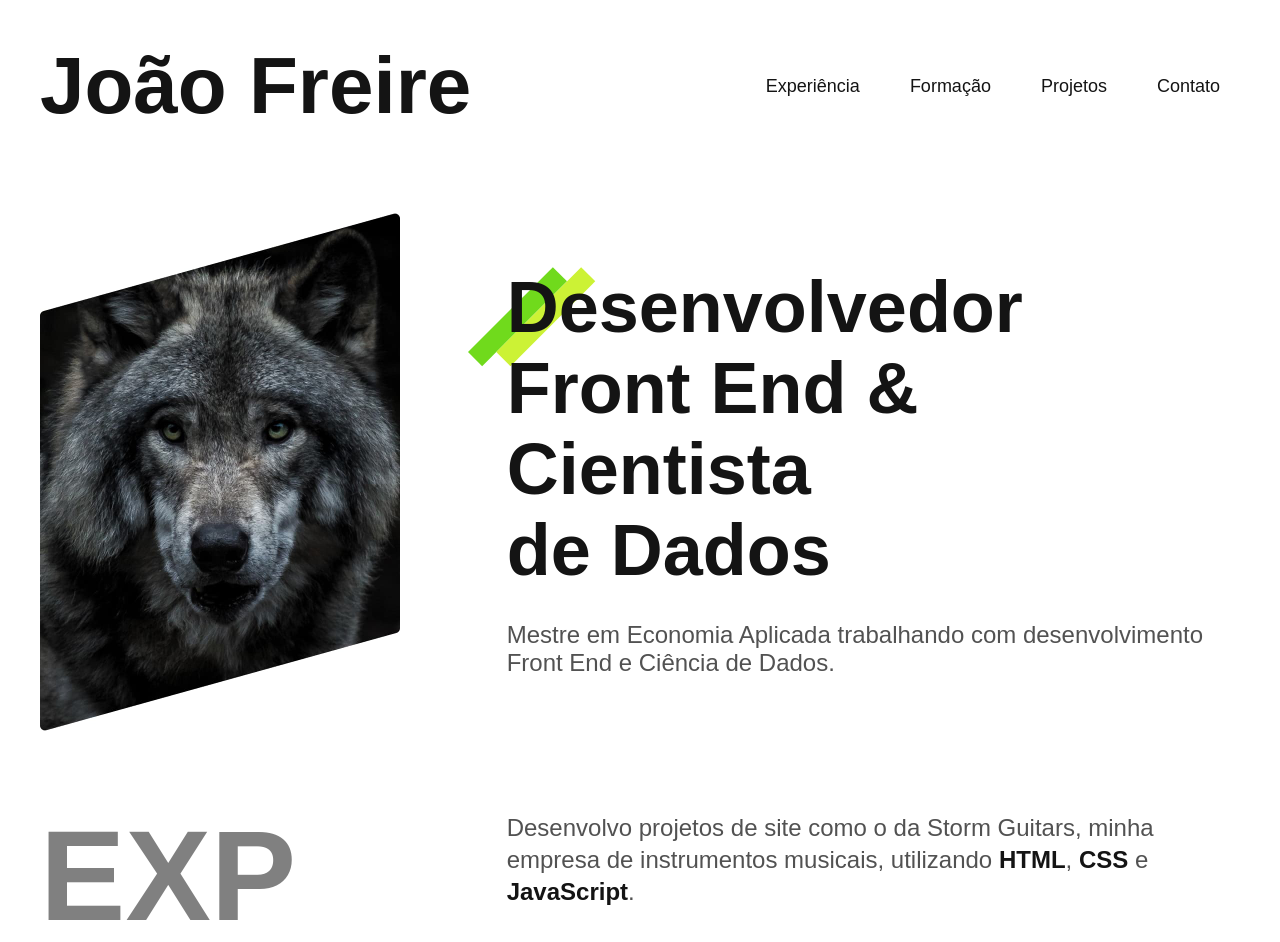
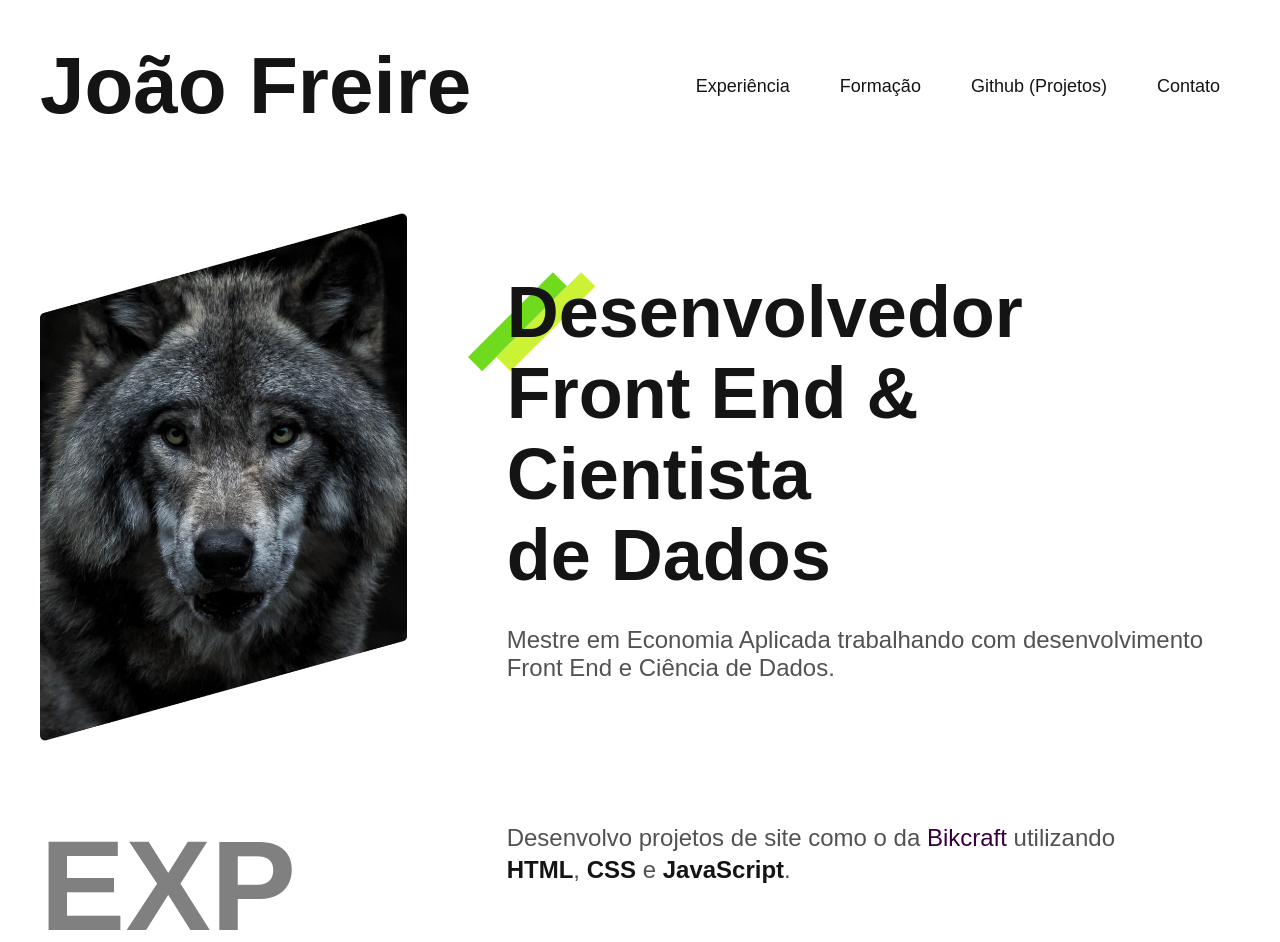
Before and after one commit to joaoaugustofrei/joaoaugustofrei.github.io, a plain HTML site: page index.html in a window 1280 px wide. Shown: the top 942 px of the page. Drawn offline with Linux system fonts and the light colour scheme; a web font is replaced by a local one.

Commit message:
atualizacao 26jul

```diff
--- a/css/experiencia.css
+++ b/css/experiencia.css
@@ -17,6 +17,11 @@
   margin-bottom: 60px;
   max-width: 50ch;
   color: #525252;
+}
+
+.experiencia-texto a {
+  text-decoration: none;
+  color: #36003d;
 }
 
 .experiencia-texto strong {
--- a/css/header.css
+++ b/css/header.css
@@ -1,8 +1,3 @@
-/* Se usa padding porque se eu quiser colorir o background depois, o padding faz parte do elemento, enquanto o margin é de fora.
-
-Tamanho máximo é importante. Um item de blocok que tem tamanho máximo eu alinho com margin-left e margin-right: auto!
-*/
-
 .header {
   max-width: 1200px;
   padding: 40px 20px;
@@ -11,8 +6,6 @@ Tamanho máximo é importante. Um item de blocok que tem tamanho máximo eu alin
   justify-content: space-between;
   align-items: center;
 }
-
-/* flex wrap é para caso eu diminua o tamanho da página os itens quebrem de linha */
 
 .header-menu {
   display: flex;
@@ -25,18 +18,15 @@ Tamanho máximo é importante. Um item de blocok que tem tamanho máximo eu alin
   font-size: 5rem;
 }
 
-/* Sempre bom colocar padding em links para aumentar a área de clique */
-
 .header-menu a {
   font-size: 1.125rem;
   line-height: 1.3rem;
   padding: 10px 20px;
+  position: relative;
   text-decoration: none;
   color: #141414;
   display: block;
 }
-
-/* Agora vamos ver a partir de quando o site começa a quebrar, e definir uma media query max-width para que a partir de um certo ponto a gente mude o display, para ficar bom em telas menores */
 
 @media (max-width: 800px) {
   .header {
--- a/css/introducao.css
+++ b/css/introducao.css
@@ -14,8 +14,6 @@
   margin-bottom: 30px;
   position: relative;
 }
-
-/* Queremos que o detalhe fique posicionado atrás do texto, o pai tem que ser position-relative e temos que usar o z-index: -1;*/
 
 .introducao h1::before {
   content: "";
@@ -34,7 +32,9 @@
   color: #525252;
 }
 
-/* Como eu não quero quebrar a palavra desenvolvedor, abaixo de um certo tamanho eu vou só diminuir o tamanho da fonte */
+.introducao a {
+  text-decoration: none;
+}
 
 @media (max-width: 1000px) {
   .header h1 {
@@ -45,8 +45,6 @@
   }
 }
 
-/* Agora no proximo ponto de quebra */
-
 @media (max-width: 800px) {
   .introducao {
     grid-template-columns: 1fr 1fr;
@@ -55,7 +53,6 @@
   .introducao h1 {
     font-size: 2rem;
   }
-  /* Agora para diminuir o detalhe */
   .introducao h1::before {
     width: 30px;
     height: 15px;
--- a/css/style.css
+++ b/css/style.css
@@ -1,8 +1,3 @@
-/* Em prol da organização do código, podemos criar arquivos css diferentes para cada parte do site. Podemos fazer de duas formas: linkar direto no HTML, fazendo outro link, ou usar:
-
-@import './header.css'
-
-aqui no CSS principal msm -> é a melhor opção em termos de carregamento*/
 @import "/css/global.css";
 @import "/css/header.css";
 @import "/css/introducao.css";
--- a/index.html
+++ b/index.html
@@ -19,19 +19,17 @@
     <h1>João Freire</h1>
     <nav>
       <ul class="header-menu">
-        <!-- para linkar um botão a uma outra seção da mesma pagina, usamos o #topico! -->
         <li><a href="#experiencia">Experiência</a></li>
         <li><a href="#formacao">Formação</a></li>
-        <li><a href="#projetos">Projetos</a></li>
+        <li><a href="https://github.com/joaoaugustofrei">Github (Projetos)</a></li>
         <li><a href="#contato">Contato</a></li>
       </ul>
     </nav>
   </header>
-  <!-- Agora vamos fazer a introdução do site, que é o mais importante - se alguém cai nesse site, ele precisa saber qual é o propósito do site -->
+
   <main class="container introducao">
-    <img src="/img/perfil.jpg" alt="Lobo Cinza" width="360" height="520">
+    <img src="/img/perfil.jpg" alt="Lobo Cinza">
     <div>
-      <!-- Para introduzirmos quebra de linha de um jeito fácil é só usar a tag <br> - não precisa fechar. -->
       <h1>Desenvolvedor<br>Front End &<br>Cientista<br>de Dados</h1>
       <p>Mestre em Economia Aplicada trabalhando com desenvolvimento Front End e Ciência de Dados.</p>
     </div>
@@ -40,7 +38,7 @@
   <section class="container experiencia" id="experiencia" aria-label="Experiência">
     <h2 class="subtitulo">Experiência</h2>
     <div>
-      <p class="experiencia-texto">Desenvolvo projetos de site como o da Storm Guitars, minha empresa de instrumentos musicais, utilizando <strong>HTML</strong>, <strong>CSS</strong> e <strong>JavaScript</strong>.</p>
+      <p class="experiencia-texto">Desenvolvo projetos de site como o da <a href="https://github.com/joaoaugustofrei/bikcraft">Bikcraft</a> utilizando <strong>HTML</strong>, <strong>CSS</strong> e <strong>JavaScript</strong>.</p>
       <p class="experiencia-texto">Em termos de Ciência de Dados, utilizo <strong>Python</strong>, <strong>SQL</strong>, <strong>Excel</strong> e <strong>R</strong> para extrair, limpar e transformar dados em insight.</p>
 
       <div class="empresa">
@@ -73,7 +71,7 @@
       <h2 class="subtitulo">Formação</h2>
 
       <div>
-        <p class="formacao-texto">Sou Mestre em Economia Aplicada pela a UFJF e Bacharel em Ciências Econômicas pela UFRJ.</p>
+        <p class="formacao-texto">Mestre em Economia Aplicada pela a UFJF e Bacharel em Ciências Econômicas pela UFRJ.</p>
 
         <ul class="faculdade-lista">
           <li class="faculdade">
```
Also changed, not shown: css/experiencia.min.css (deleted), css/style.min.css (deleted).
